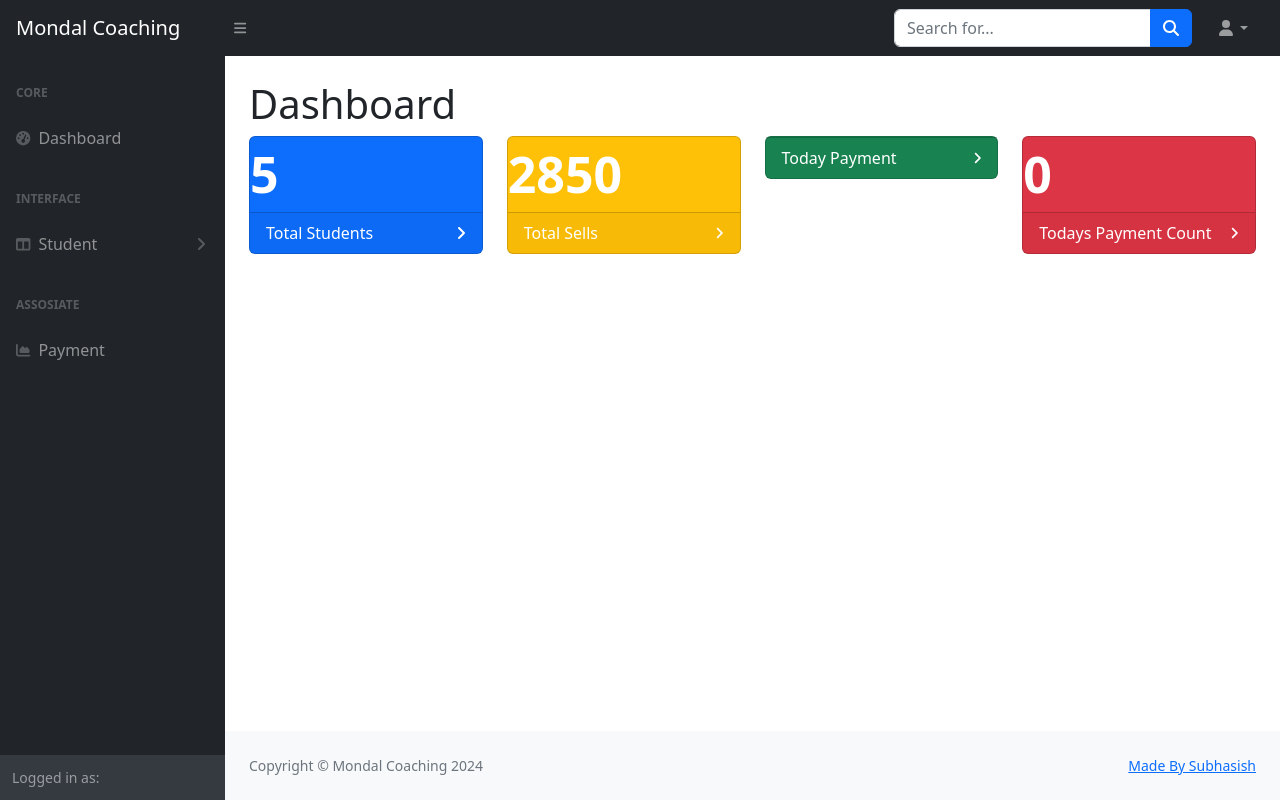
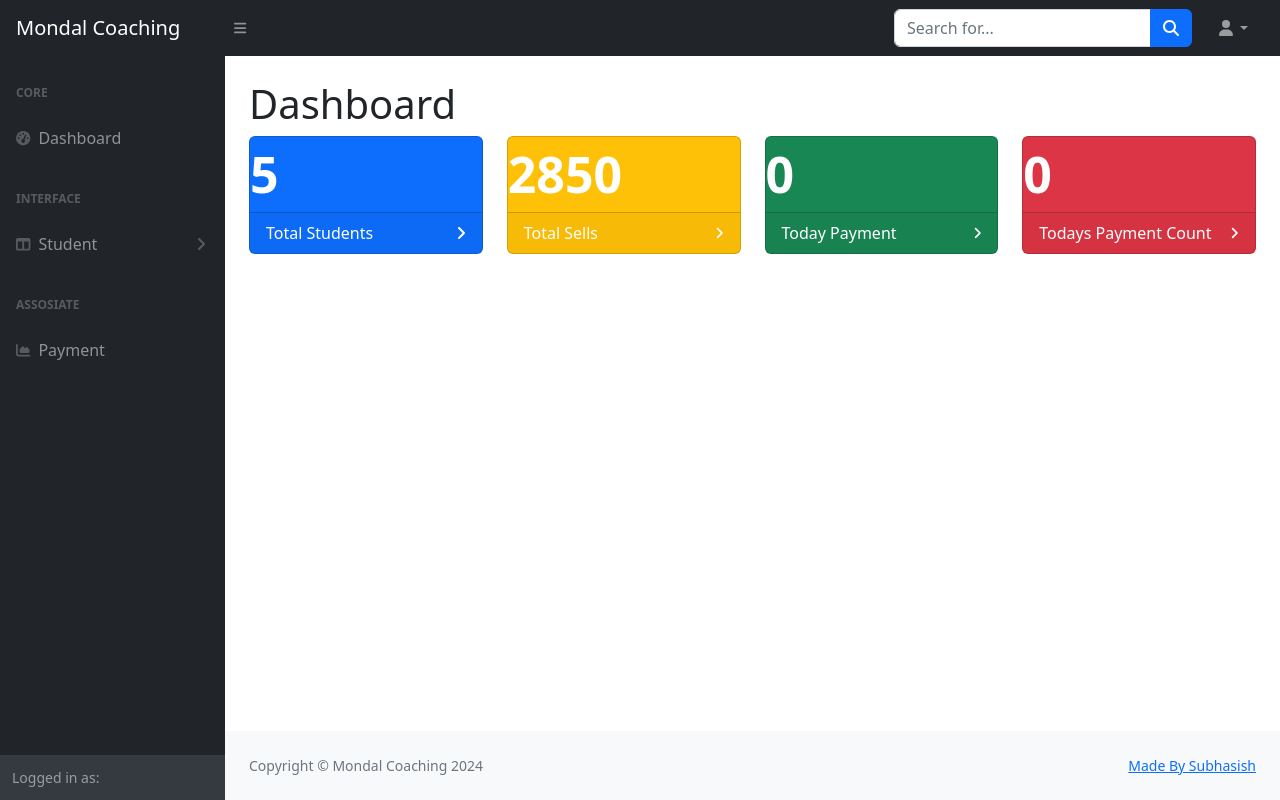
Before and after one commit to subhasishchow001/mvcphp, a PHP site: page /home in a window 1280 px wide. Run offline with PHP 8.4, Linux system fonts and the light colour scheme; the visitor is signed in with stand-in values (Sample User, id 1); data comes from the database, SQL or seed files in the repository; some libraries are stand-ins or nearby versions.

Commit message:
all new 0 added home

```diff
--- a/Views/index.php
+++ b/Views/index.php
@@ -21,7 +21,8 @@
                             </div>
                             <div class="col-xl-3 col-md-6">
                                 <div class="card bg-success text-white mb-4">
-                                    <div class="card-body"><?=$pp;?></div>
+                                    <div class="card-body"><?= (!empty($pp)?  $pp: "0");
+                                ?></div>
                                     <div class="card-footer d-flex align-items-center justify-content-between">
                                         Today Payment
                                         <div class="small text-white"><i class="fas fa-angle-right"></i></div>
```
